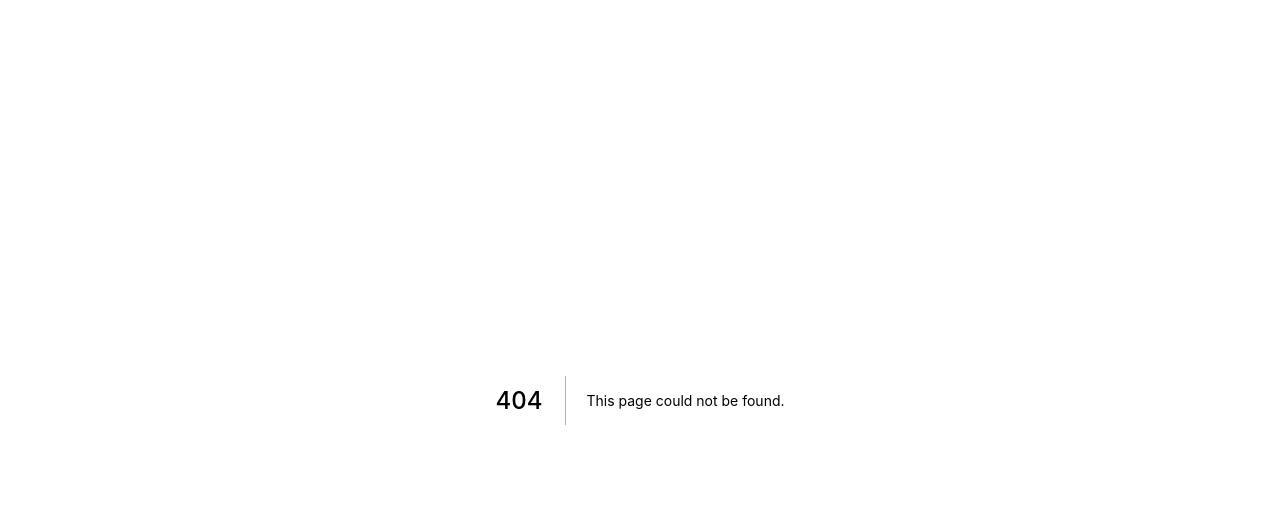
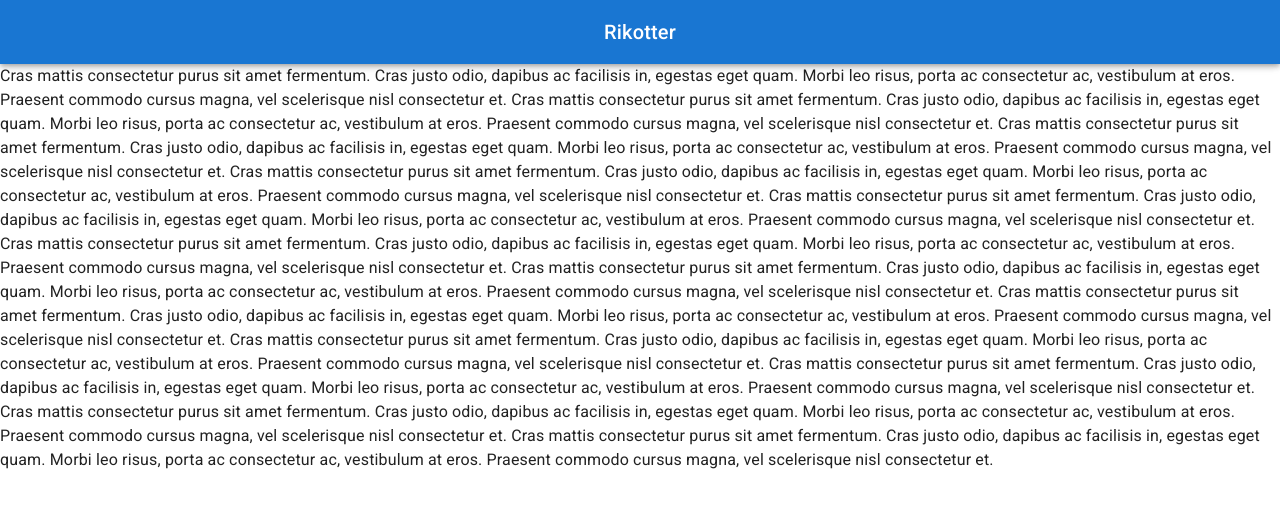
Before and after one commit to xmitoux/rikottar, a Next.js app: page /mui-test in a window 1280 px wide. Before the commit this address had no page. Shown: the top 508 px of the page. Built offline with nearby package versions, Linux system fonts and the light colour scheme.

Commit message:
AppBarを作成した

```diff
--- /dev/null
+++ b/components/hide-appbar.tsx
@@ -0,0 +1,48 @@
+import * as React from 'react';
+import AppBar from '@mui/material/AppBar';
+import Toolbar from '@mui/material/Toolbar';
+import Typography from '@mui/material/Typography';
+import CssBaseline from '@mui/material/CssBaseline';
+import useScrollTrigger from '@mui/material/useScrollTrigger';
+import Slide from '@mui/material/Slide';
+import Container from '@mui/material/Container';
+
+type Props1 = {
+  children: React.ReactElement;
+};
+
+function HideOnScroll(props: Props1) {
+  const { children } = props;
+  const trigger = useScrollTrigger({
+    disableHysteresis: true,
+    threshold: 30,
+  });
+
+  return (
+    <Slide appear={false} direction="down" in={!trigger}>
+      {children}
+    </Slide>
+  );
+}
+
+type Props2 = {
+  title: string;
+};
+
+export default function HideAppBar(props: Props2) {
+  return (
+    <React.Fragment>
+      <CssBaseline />
+      <HideOnScroll>
+        <AppBar>
+          <Toolbar sx={{ justifyContent: 'center' }}>
+            <Typography variant="h6" component="div">
+              {props.title}
+            </Typography>
+          </Toolbar>
+        </AppBar>
+      </HideOnScroll>
+      <Container sx={{ my: 8 }} />
+    </React.Fragment>
+  );
+}
--- /dev/null
+++ b/pages/mui-test/index.tsx
@@ -0,0 +1,19 @@
+import AppBar from '../../components/hide-appbar';
+
+export default function MuiTest() {
+  return (
+    <div>
+      <AppBar title="Rikotter"></AppBar>
+      <div>
+        {[...new Array(12)]
+          .map(
+            () => `Cras mattis consectetur purus sit amet fermentum.
+Cras justo odio, dapibus ac facilisis in, egestas eget quam.
+Morbi leo risus, porta ac consectetur ac, vestibulum at eros.
+Praesent commodo cursus magna, vel scelerisque nisl consectetur et.`
+          )
+          .join('\n')}
+      </div>
+    </div>
+  );
+}
```
